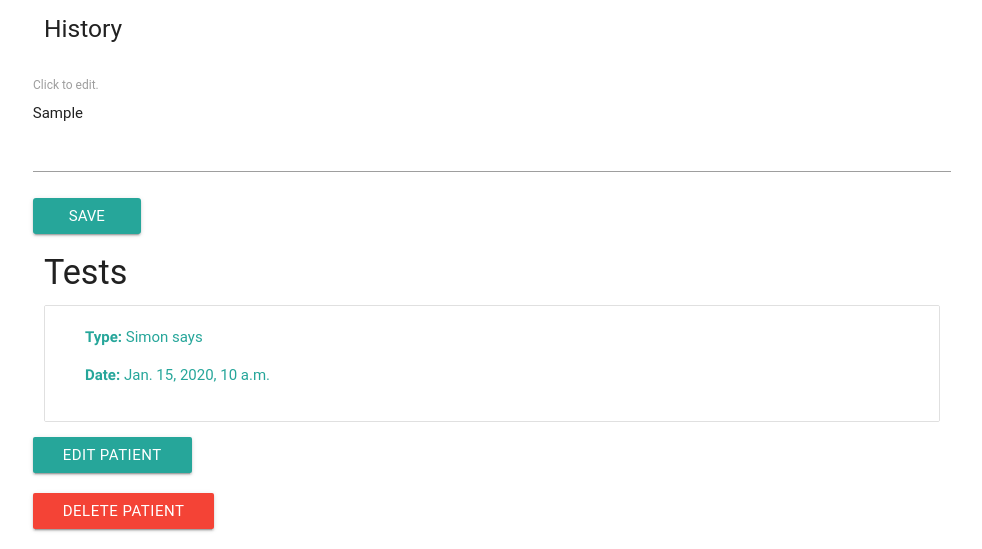
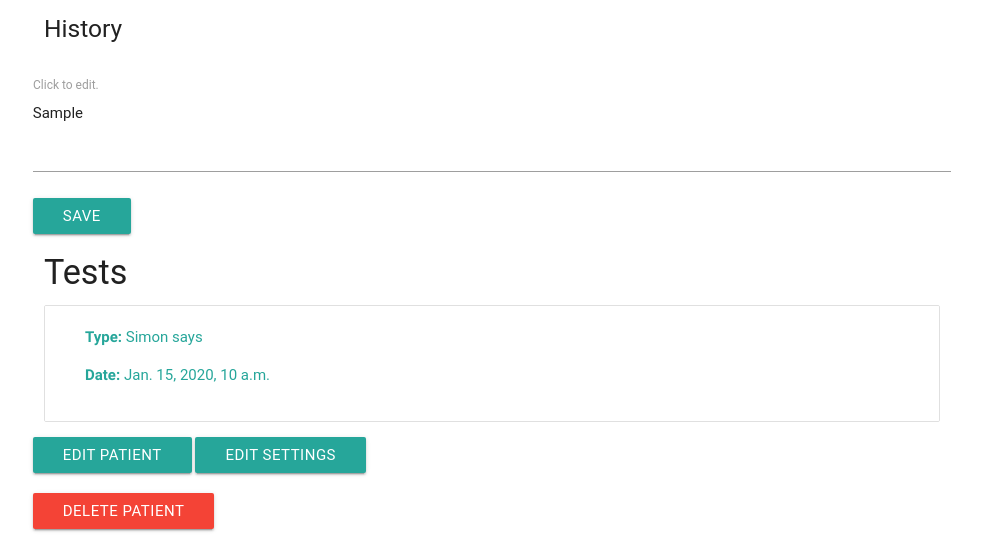
Before and after one commit to potray/TFM-Web, a Django app: page /patients/patient?id=1 in a window 1280 px wide. Shown: the part 286-835 px from the top of the page, without its empty margins (148-1130 px from the left). Run offline with Django 3.2, Linux system fonts and the light colour scheme; a user stored in the database is signed in; tables that the repository leaves empty hold one stand-in row (values such as "Sample post"); grey boxes marked "Sample" are stand-in pictures; some libraries are stand-ins or nearby versions; some web fonts are replaced.

Commit message:
Added patient settings.

```diff
--- a/tfm/models.py
+++ b/tfm/models.py
@@ -11,6 +11,16 @@ from django.db import models
 
 class Doctor(models.Model):
     specialization = models.CharField(max_length=100)
+
+
+class PatientSettings(models.Model):
+    # 0 means the test is locked for the patient, -1 means no minimum diary tests.
+    diary_straight_line = models.IntegerField(default=-1)
+    diary_simon_says_hand = models.IntegerField(default=-1)
+    diary_simon_says_tool = models.IntegerField(default=-1)
+
+    simon_says_hand_max_hooks = models.IntegerField(default=5)
+    simon_says_tool_max_hooks = models.IntegerField(default=5)
 
 
 class Patient(models.Model):
@@ -28,7 +38,7 @@ class Patient(models.Model):
     doctor = models.ForeignKey(User)
     birth_date = models.DateField()
     photo = models.ImageField(upload_to='photos', blank=True, default='photos/default.png')
-
+    settings = models.ForeignKey(PatientSettings)
 
 class TestResult(models.Model):
     SIMON_SAYS = "SS"
--- a/tfm/templates/patient.html
+++ b/tfm/templates/patient.html
@@ -18,7 +18,7 @@
                           placeholder="">{{ patient.history }}</textarea>
                 <label for=history class="active">Click to edit.</label>
             </div>
-            <input type="submit" value="Save" class="btn waves-effect waves-light">
+            <button type=submit class="btn waves-effect waves-light">Save</button>
         </div>
     </form>
     <h4>Tests</h4>
@@ -39,6 +39,7 @@
     <div class=row>
         <div class="input-field">
             <a class="btn waves-effect waves-light" href="/patients/create?id={{ patient.id }}">Edit Patient</a>
+            <a class="btn waves-effect waves-light" href="/patients/settings?id={{ patient.id }}">Edit Settings</a>
         </div>
     </div>
     <form action="/patients/" method="POST" onsubmit="return confirm('Do you really want to delete this patient?');">
--- a/tfm/urls.py
+++ b/tfm/urls.py
@@ -22,6 +22,7 @@ urlpatterns = patterns('',
                        url(r'^patients/$', views.list_patients),
                        url(r'^patients/patient', views.patient),
                        url(r'^patients/create', views.create_patient),
+                       url(r'^patients/settings', views.patient_settings),
                        url(r'^patients/validateCode', views.validate_patient_code),
                        url(r'^patients/testResult', views.test_result),
                        url(r'^sendTestResult', views.send_test_result),
--- a/tfm/views.py
+++ b/tfm/views.py
@@ -6,8 +6,8 @@ from django.http import HttpResponseRedirect, HttpResponse
 from django.shortcuts import render
 from django.views.decorators.csrf import csrf_exempt
 from datetime import datetime, timedelta, date
-from forms import UserRegistrationForm, LoginForm, CreatePatientForm
-from tfm.models import Patient, TestResult
+from forms import UserRegistrationForm, LoginForm, CreatePatientForm, PatientSettingsForm
+from tfm.models import Patient, TestResult, PatientSettings
 import json
 
 
@@ -98,6 +98,10 @@ def create_patient(request):
                     patient.sex = False
                 # The patient's doctor is the user
                 patient.doctor = request.user
+                # Create default settings
+                settings = PatientSettings()
+                settings.save()
+                patient.settings = settings
                 # Create a date from the form info
                 date_string = request.POST['birth_date']
                 day = int(date_string[0:2])
@@ -121,6 +125,35 @@ def create_patient(request):
     attrs['form'] = form
     return render(request, 'create_patient.html', attrs)
 
+
+@login_required
+def patient_settings(request):
+    # Get patient
+    patient = Patient.objects.filter(id=request.GET['id']).first()
+    if request.method == 'POST':
+        # Get sent data and save the settings.
+        form = PatientSettingsForm(request.POST)
+        if form.is_valid():
+            settings = form.instance
+            print settings.diary_straight_line
+            previous_settings = patient.settings
+            previous_settings.delete()
+            settings.save()
+            patient.settings = settings
+            patient.save()
+
+    render_form = PatientSettingsForm()
+
+    # Prefill the fields
+    settings = patient.settings
+    render_form.fields['diary_straight_line'].initial = settings.diary_straight_line
+    render_form.fields['diary_simon_says_hand'].initial = settings.diary_simon_says_hand
+    render_form.fields['diary_simon_says_tool'].initial = settings.diary_simon_says_tool
+    render_form.fields['simon_says_hand_max_hooks'].initial = settings.simon_says_hand_max_hooks
+    render_form.fields['simon_says_tool_max_hooks'].initial = settings.simon_says_tool_max_hooks
+
+    return render(request, 'patient_settings.html', {'patient': patient,
+                                                     'form': render_form})
 
 @login_required
 def list_patients(request):
@@ -164,6 +197,11 @@ def validate_patient_code(request):
         response['first_name'] = patient[0].first_name
         response['last_name'] = patient[0].last_name
         response['ok'] = True
+        response['diary_straight_line'] = patient[0].settings.diary_straight_line
+        response['diary_simon_says_hand'] = patient[0].settings.diary_simon_says_hand
+        response['diary_simon_says_tool'] = patient[0].settings.diary_simon_says_tool
+        response['simon_says_hand_max_hooks'] = patient[0].settings.simon_says_hand_max_hooks
+        response['diary_straight_line'] = patient[0].settings.diary_straight_line
     else:
         response['ok'] = False
     print response
```
Also changed, not shown: tfm/forms.py (+7 -2 lines), tfm/templates/patient_settings.html (added, +18 -0 lines), tfm/migrations/0009_auto_20151202_1203.py (added), tfm/migrations/0010_auto_20151202_1209.py (added), tfm/migrations/0011_auto_20151202_1216.py (added).
